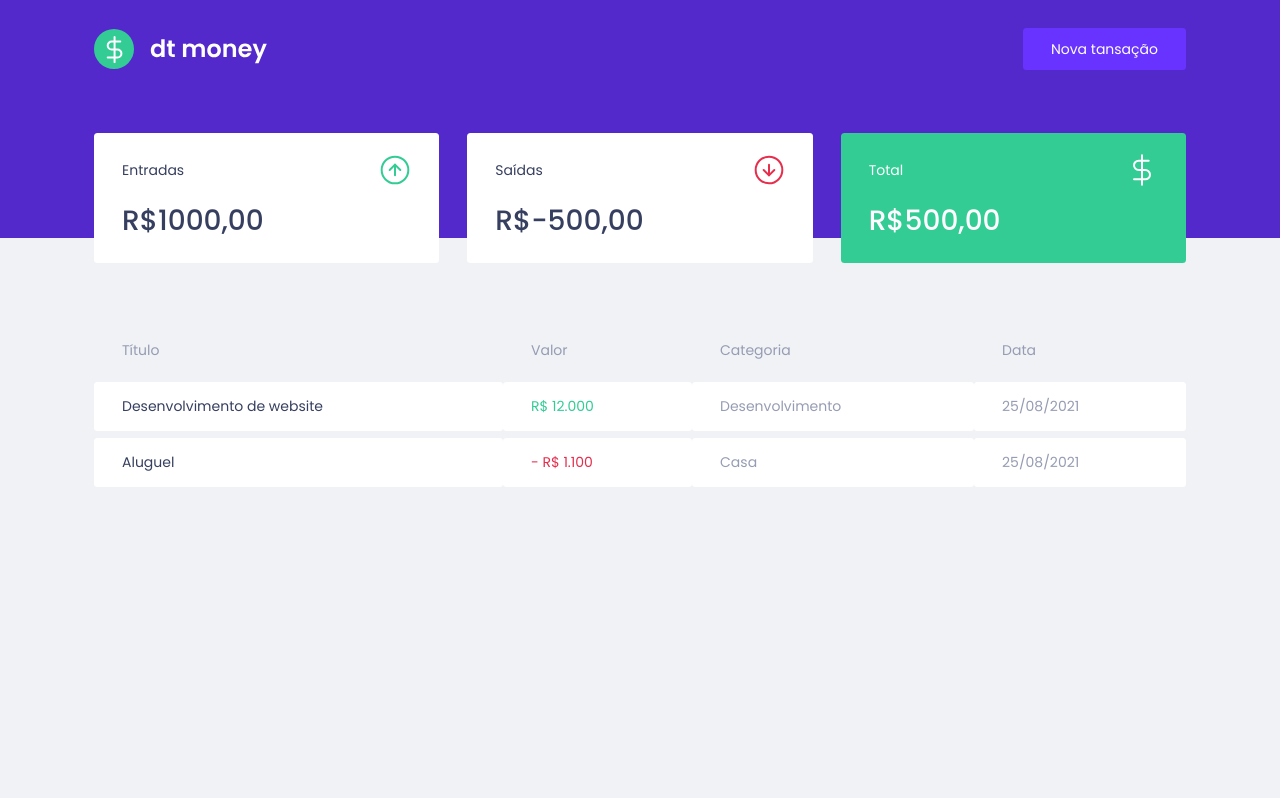
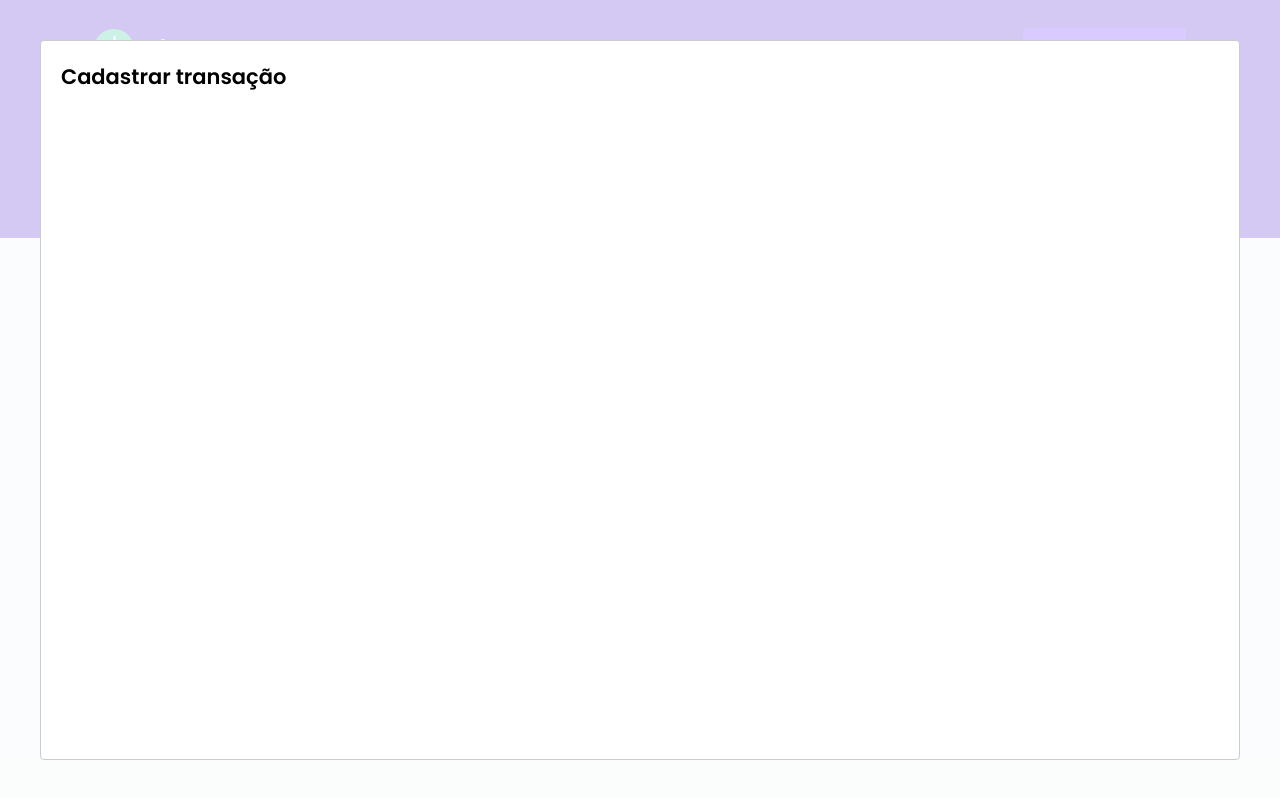
Before and after one commit to luizsetten/dtmoney, a React (Create React App) app: page / in a window 1280 px wide. Both pictures are taken after a click on the button "Nova tansação". Built offline with nearby package versions, Linux system fonts and the light colour scheme; no server answers; what miragejs would draw is missing.

Commit message:
feat: add modal

```diff
--- a/package.json
+++ b/package.json
@@ -7,6 +7,7 @@
     "miragejs": "^0.1.41",
     "react": "^17.0.2",
     "react-dom": "^17.0.2",
+    "react-modal": "^3.14.3",
     "react-scripts": "4.0.3",
     "styled-components": "^5.3.1",
     "web-vitals": "^1.0.1"
@@ -19,6 +20,7 @@
     "@types/node": "^12.0.0",
     "@types/react": "^17.0.0",
     "@types/react-dom": "^17.0.0",
+    "@types/react-modal": "^3.12.1",
     "@types/styled-components": "^5.1.12",
     "typescript": "^4.1.2"
   },
--- a/src/App.tsx
+++ b/src/App.tsx
@@ -1,12 +1,34 @@
+import { useState } from "react";
+import Modal from "react-modal";
 import { Dashboard } from "./components/Dashboard";
 import { Header } from "./components/Header";
 import { GLobalStyle } from "./styles/global";
 
+Modal.setAppElement('#root');
+
 export function App() {
+  const [isNewTransactionModalOpen, setIsNewTransactionModalOpen] = useState(false);
+
+  function handleOpenNewTransactionModal() {
+    setIsNewTransactionModalOpen(true);
+  }
+
+  function handleCloseNewTransactionModal() {
+    setIsNewTransactionModalOpen(false);
+  }
+
   return (
     <>
-      <Header />
+      <Header onOpenNewTransactionModal={handleOpenNewTransactionModal}/>
       <Dashboard />
+
+      <Modal
+        isOpen={isNewTransactionModalOpen}
+        onRequestClose={handleCloseNewTransactionModal}
+      >
+          <h2>Cadastrar transação</h2>
+        </Modal>
+
       <GLobalStyle />
     </>
   );
--- a/src/components/Header/index.tsx
+++ b/src/components/Header/index.tsx
@@ -1,12 +1,16 @@
 import logoImg from '../../assets/logo.svg';
 import { Container, Content } from './styles';
 
-export function Header() {
+interface HeaderProps {
+  onOpenNewTransactionModal: () => void
+}
+
+export function Header({onOpenNewTransactionModal}: HeaderProps) {
   return (
     <Container>
       <Content>
         <img src={logoImg} alt="dt money" />
-        <button type="button">
+        <button type="button" onClick={onOpenNewTransactionModal}>
           Nova tansação
         </button>
       </Content>
```
Also changed, not shown: 1 other file (tests, documents, lock files or other folders).
